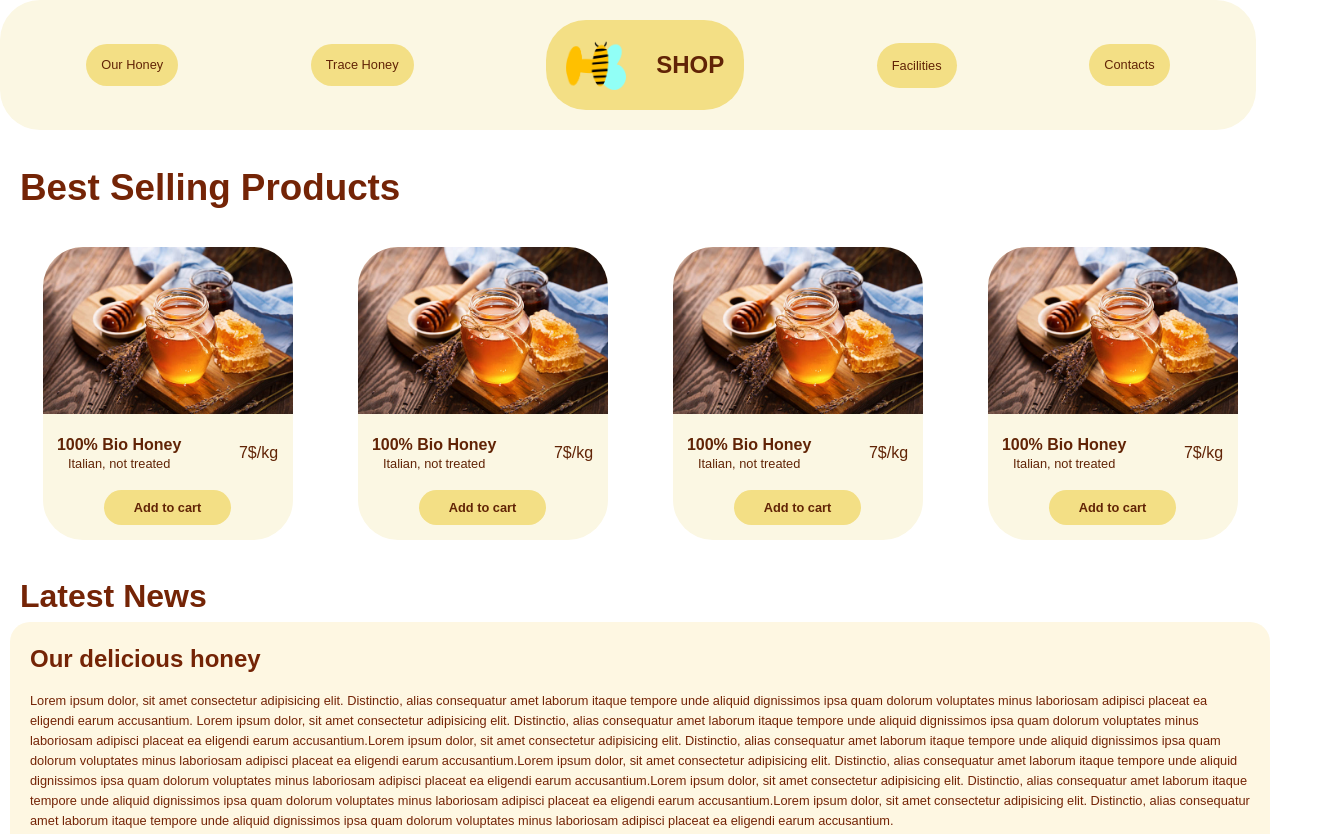
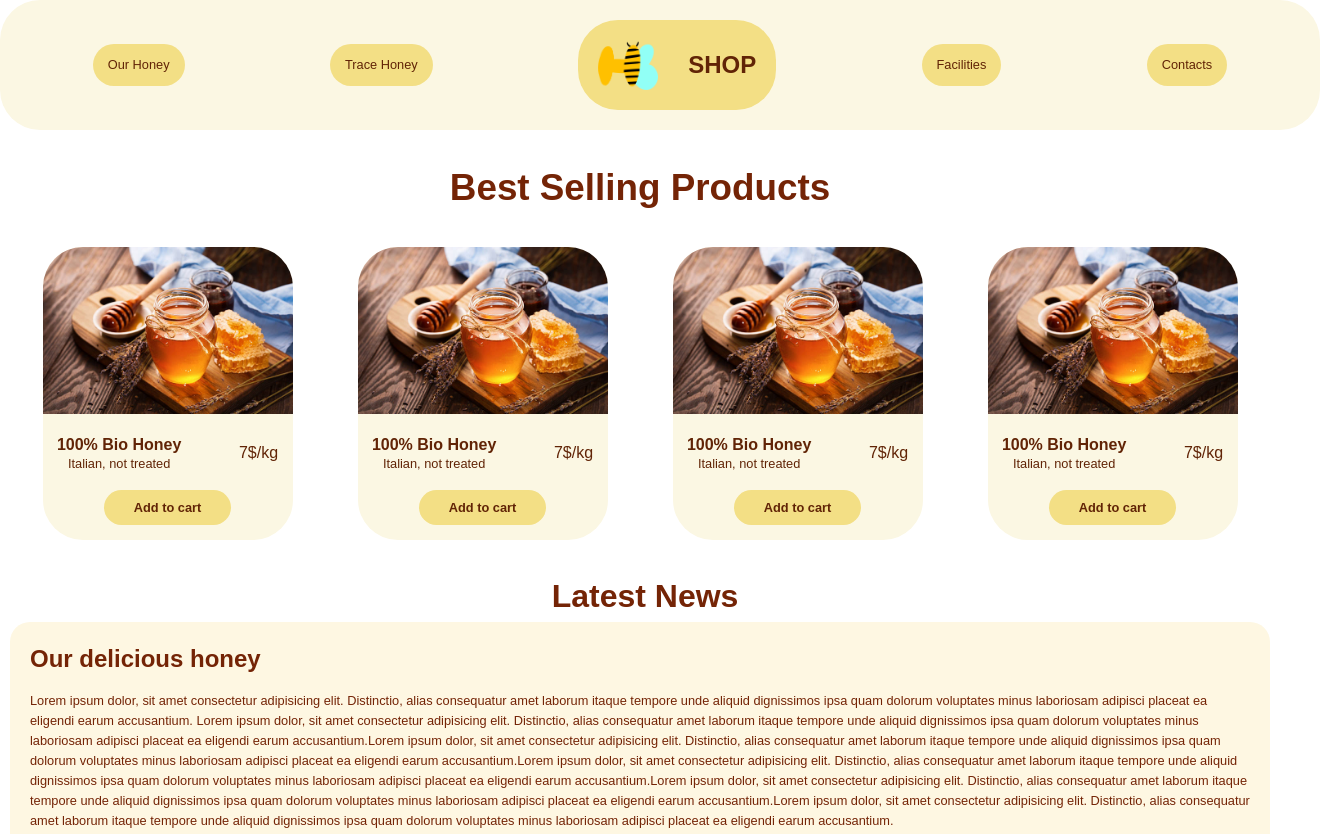
Before and after one commit to Nikkiuz/W5D3, a plain HTML site: page index.html in a window 1280 px wide. Shown: the top 834 px of the page, 1320 px wide, since content can reach past the window. Drawn offline with Linux system fonts and the light colour scheme.

Commit message:
adjust mobile media

```diff
--- a/assets/imgs/style.css
+++ b/assets/imgs/style.css
@@ -1,5 +1,4 @@
 main {
-    padding-top: 0;
     padding-left: 10px;
     padding-right: 10px;
 
@@ -11,6 +10,7 @@ h1 {
     color: #742406 ;
     font-size: 2.3em;
     padding: 40px 10px;
+    text-align: center;
 }
 
 h2 {
@@ -20,6 +20,7 @@ h2 {
     font-size: 2em;
     margin-bottom: 10px;
     padding-left: 10px;
+    text-align: center;
 }
 
 h3 {
@@ -61,7 +62,7 @@ ul {
     padding-bottom: 20px;
     padding-left: 20px;
     padding-right: 20px;
-    width: 95%;
+    width: 100%;
 }
 
 .buttons {
@@ -102,8 +103,9 @@ ul {
 #cardSection {
     display: flex;
     flex-wrap: wrap;
-    flex-direction: row;
-    justify-content: space-around;
+    flex-direction: column;
+    justify-content: center;
+    align-items: center;
 }
 
 .card {
@@ -165,6 +167,36 @@ ul {
     margin-bottom: 20px;
 }
 
-@media screen {
+@media screen and (min-width: 576px){
+
+    ul {
+        display: flex;
+        justify-content: space-around;
+        /* position: fixed; */
+    }
+
+    h1 {
+        font-family: sans-serif ;
+        font-weight: 900;
+        color: #742406 ;
+        font-size: 2.3em;
+        padding: 40px 10px;
+    }
+
+    #cardSection {
+        display: flex;
+        flex-wrap: wrap;
+        flex-direction: row;
+        justify-content: space-around;
+    }
+
+    h2 {
+        font-family: sans-serif ;
+        font-weight: 800;
+        color: #742406 ;
+        font-size: 2em;
+        margin-bottom: 10px;
+        padding-left: 10px;
+    }
 
 }
--- a/index.html
+++ b/index.html
@@ -13,7 +13,7 @@
             <li class="buttons"> Our Honey </li>
             <li class="buttons"> Trace Honey </li>
             <li id="mainButton"> <img src="./assets/imgs/logo.png" alt="bee logo"> <p>SHOP</p></li>
-            <button class="buttons"> Facilities </button>
+            <li class="buttons"> Facilities </li>
             <li class="buttons"> Contacts </li>
 
         </ul>
```
